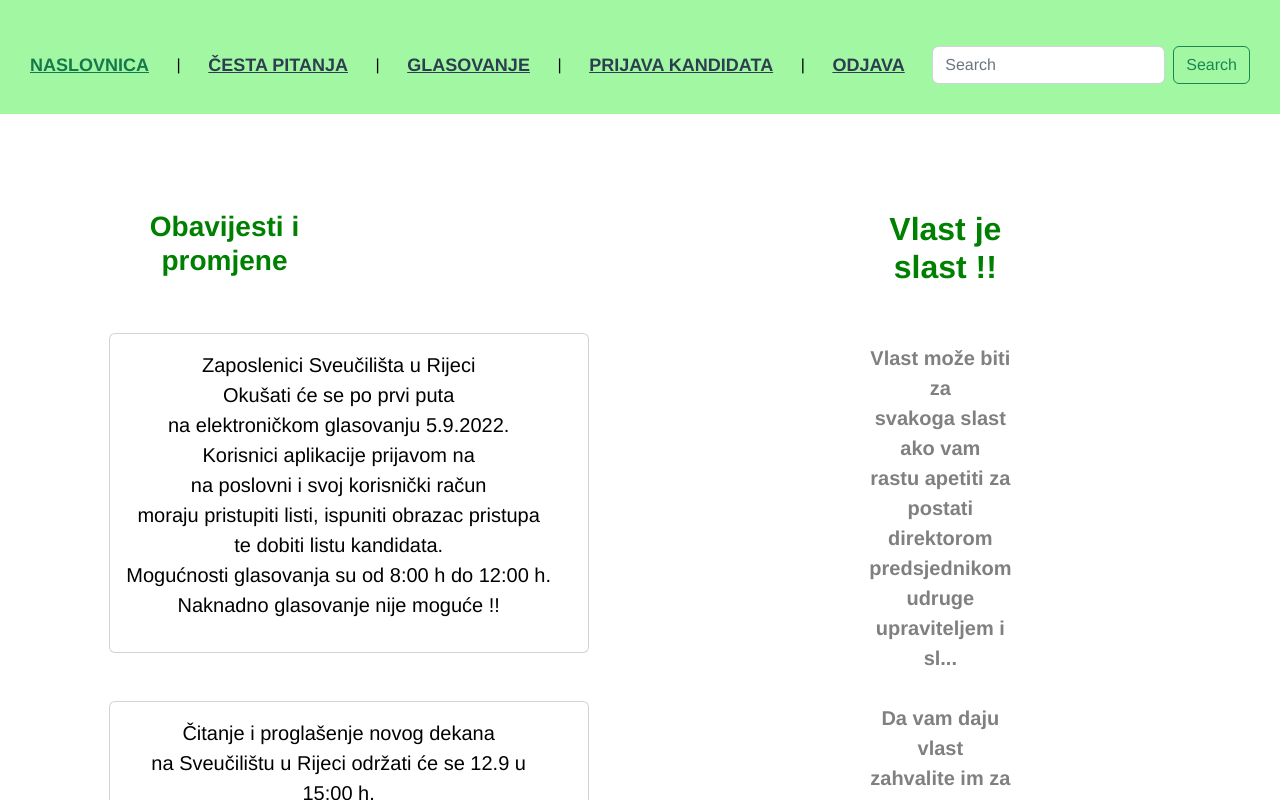
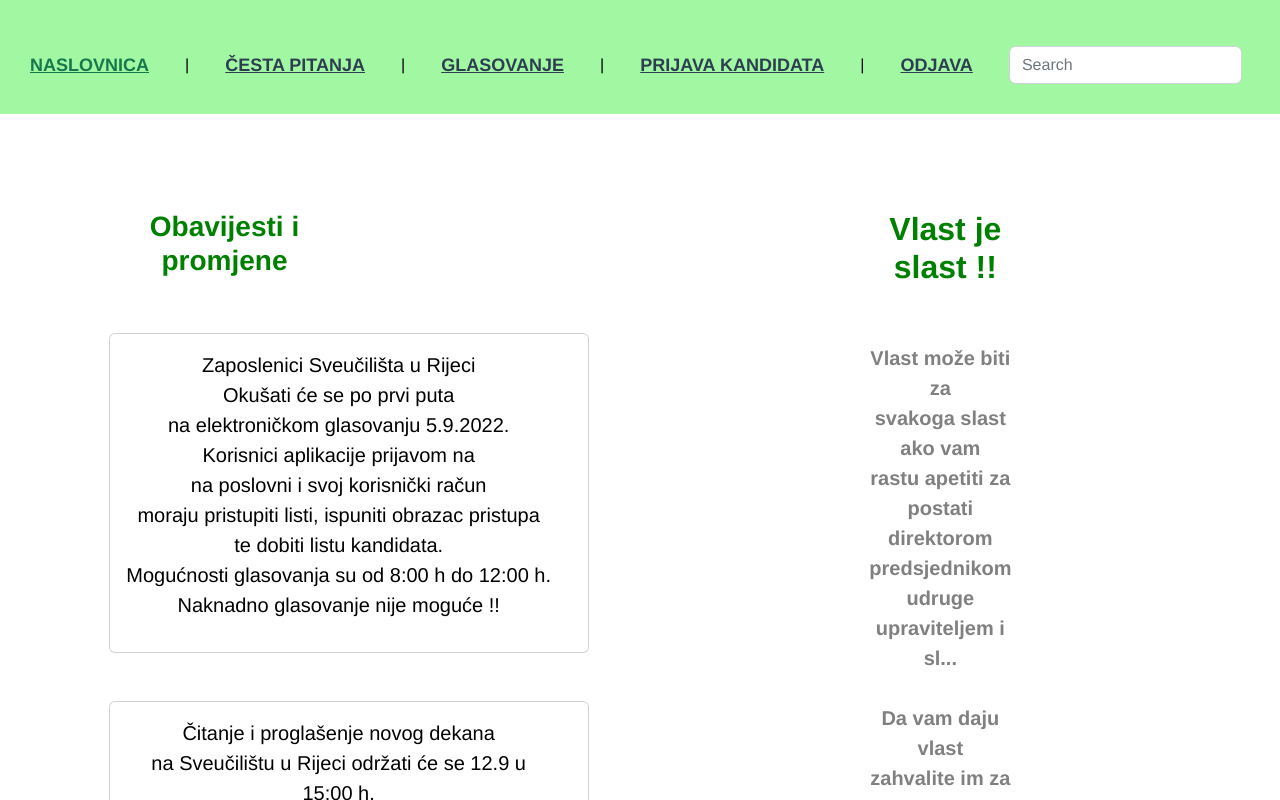
Before and after one commit to robertpaukovic1/projekt-pi-2022, a Vue app: page / in a window 1280 px wide. Shown: the top 800 px of the page. Built offline with nearby package versions, Linux system fonts and the light colour scheme; no server answers.

Commit message:
ispravak

```diff
--- a/src/App.vue
+++ b/src/App.vue
@@ -17,7 +17,6 @@
           placeholder="Search"
           aria-label="Search"
         />
-        <button class="btn btn-outline-success" type="submit">Search</button>
       </form>
     </nav>
     {{ store.searchTerm }}
```
Also changed, not shown: 1 other file (tests, documents, lock files or other folders).
